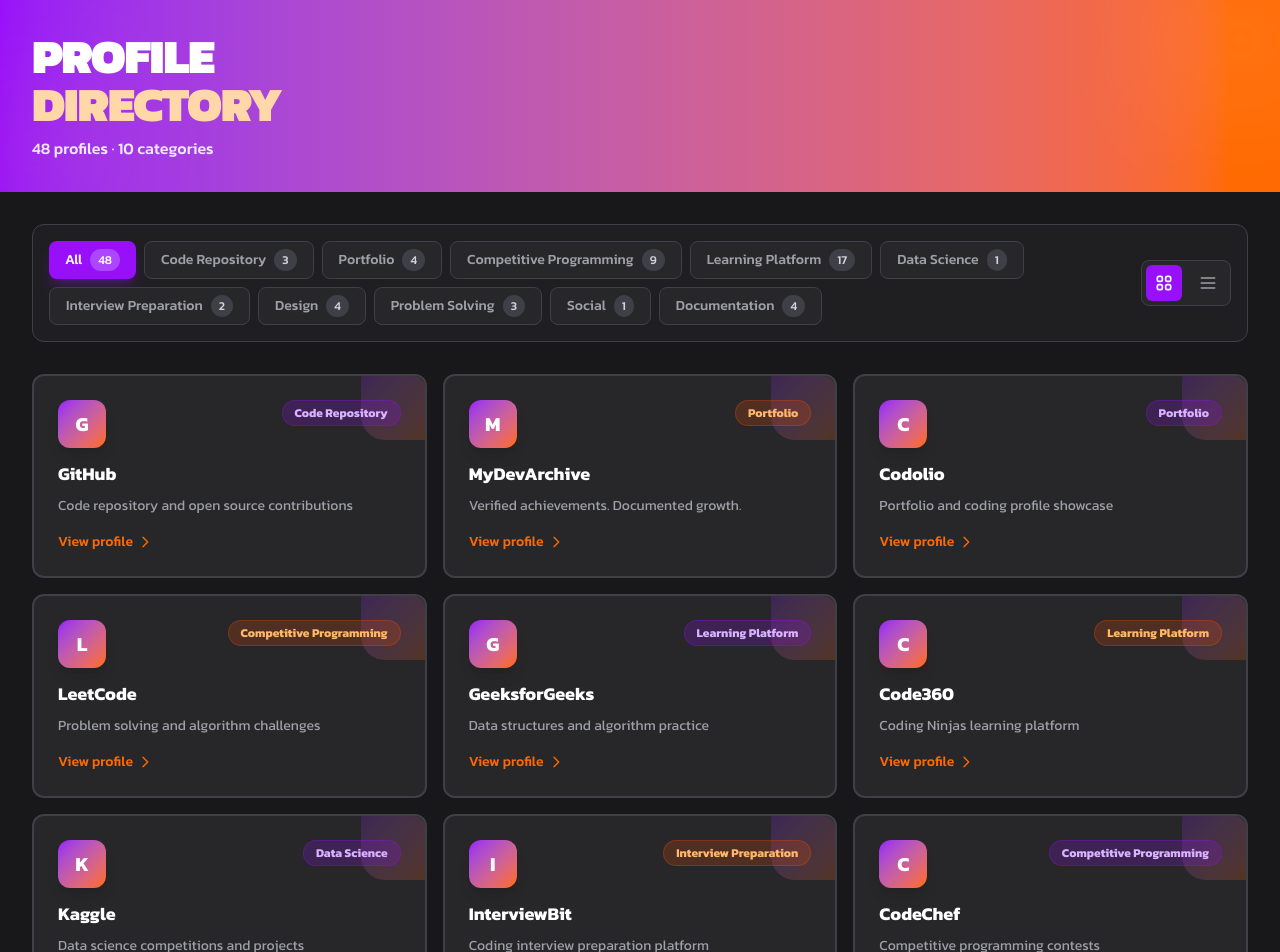
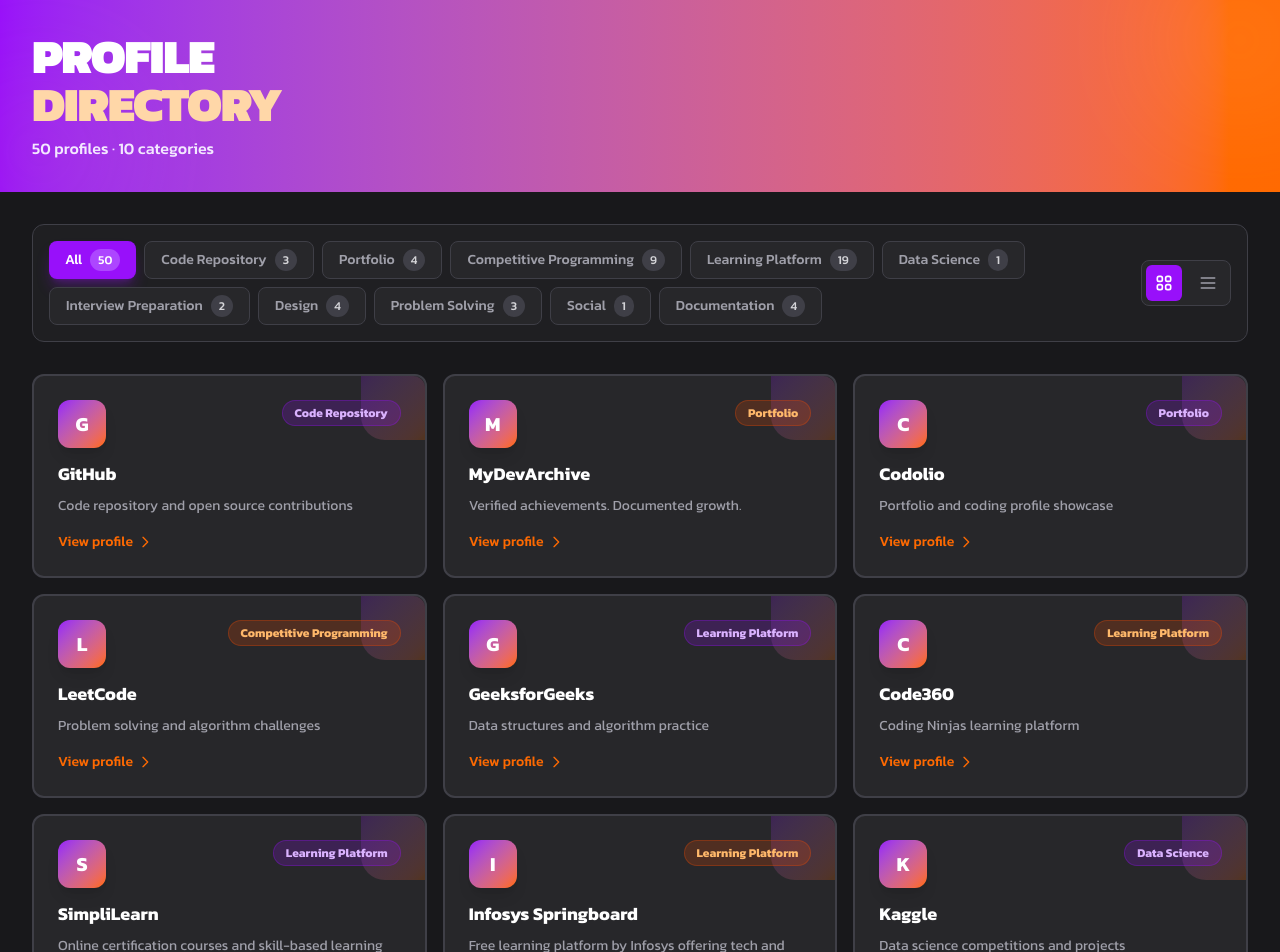
Before and after one commit to imanchalsingh/mylearninghub, a React (Vite) app: page / in a window 1280 px wide. Shown: the top 952 px of the page. Built offline with nearby package versions, Linux system fonts and the light colour scheme; a web font is replaced by a local one.

Commit message:
Added sites

```diff
--- a/src/data/initialData.js
+++ b/src/data/initialData.js
@@ -42,11 +42,25 @@
     type: "Learning Platform",
   },
   {
-    name:"Kaggle",
-    description:"Data science competitions and projects",
-    link:"https://www.kaggle.com/imanchalsingh",
-    icon:"https://cdn4.iconfinder.com/data/icons/logos-and-brands/512/189_Kaggle_logo_logos-1024.png",
-    type:"Data Science",
+    name: "SimpliLearn",
+    description: "Online certification courses and skill-based learning platform.",
+    link: "https://lms.simplilearn.com/dashboard",
+    icon: "https://play-lh.googleusercontent.com/uphrWz_e_K_pZrPOmCR34A6grxPtva0kM8bhMSgdycrlxiBC7C_JzGtyJLn1mfrRLrg",
+    type: "Learning Platform",
+  },
+  {
+    name: "Infosys Springboard",
+    description: "Free learning platform by Infosys offering tech and professional courses.",
+    link: "https://infyspringboard.eu.onwingspan.com/web/en/app/profile/dashboard",
+    icon: "https://www.infosys.com/content/dam/infosys-web/en/about/springboard/images/infosys-springboard.png",
+    type: "Learning Platform",
+  },
+  {
+    name: "Kaggle",
+    description: "Data science competitions and projects",
+    link: "https://www.kaggle.com/imanchalsingh",
+    icon: "https://cdn4.iconfinder.com/data/icons/logos-and-brands/512/189_Kaggle_logo_logos-1024.png",
+    type: "Data Science",
   },
   {
     name: "InterviewBit",
```
